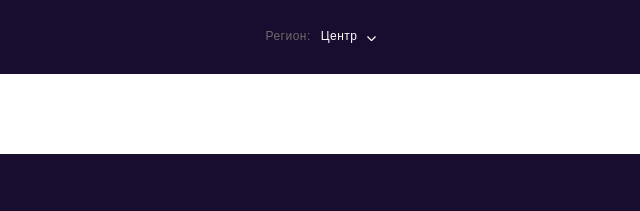
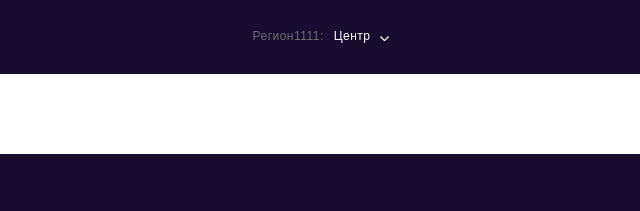
Before and after one commit to istinavmarketinge/business-magazine, a website built with webpack: page src/views/pages/page.html in a window 1280 px wide. Shown: the top 211 px of the page, 321-961 px from the left. Built offline with nearby package versions, Linux system fonts and the light colour scheme; files whose address does not match are found by name; a web font is replaced by a local one.

Commit message:
test commit

```diff
--- a/src/blocks/modules/header/header.html
+++ b/src/blocks/modules/header/header.html
@@ -5,7 +5,7 @@
                 <img src="img/logo.svg" width="100%" alt="">
             </a>
             <div class="header__region">
-                <div class="header__region-left">Регион:</div>
+                <div class="header__region-left">Регион1111:</div>
                 <div class="header__region-dropdown">
                     <div class="active"><span>Центр</span></div>
                     <div class="dropdown">
```
